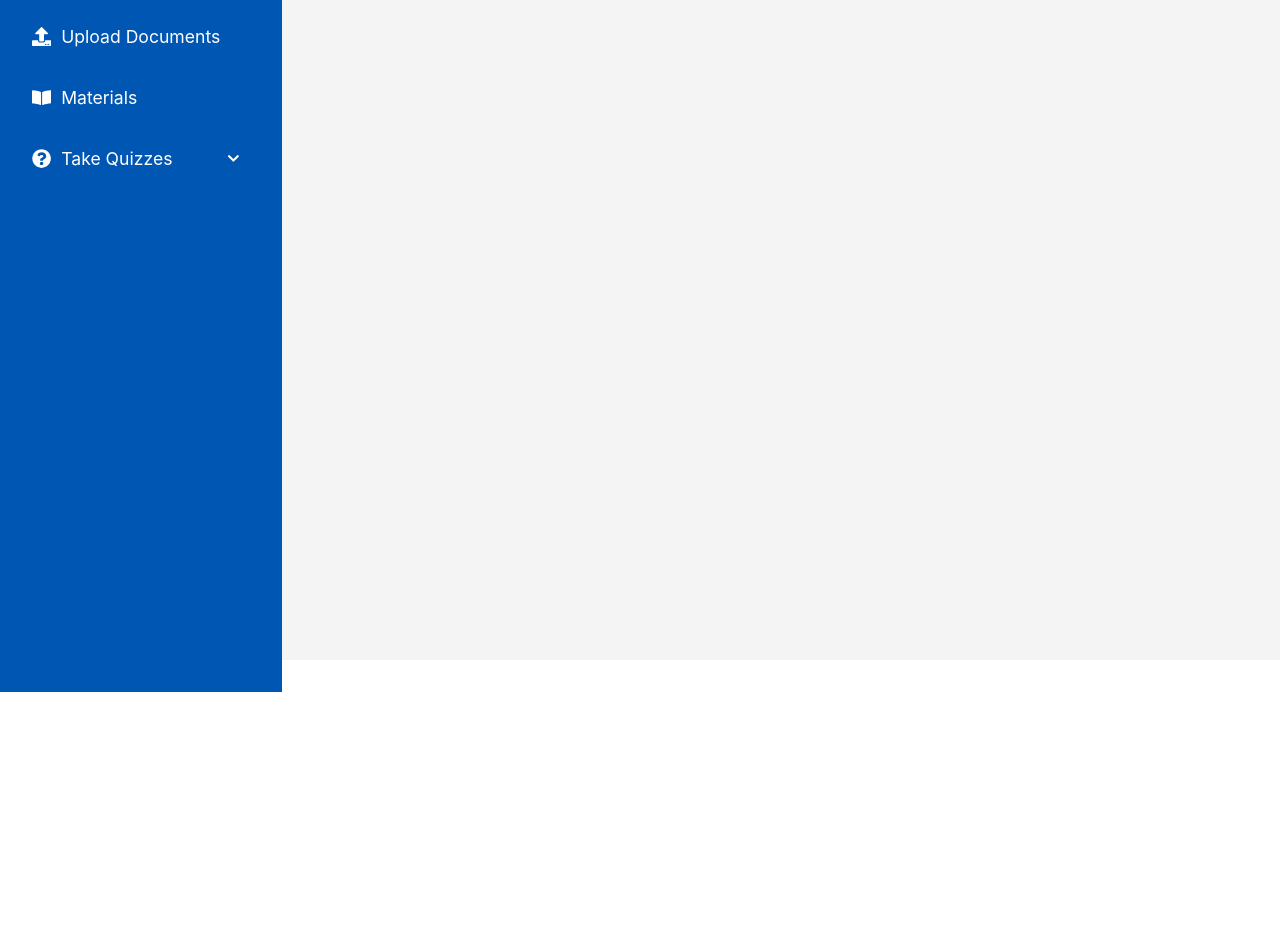
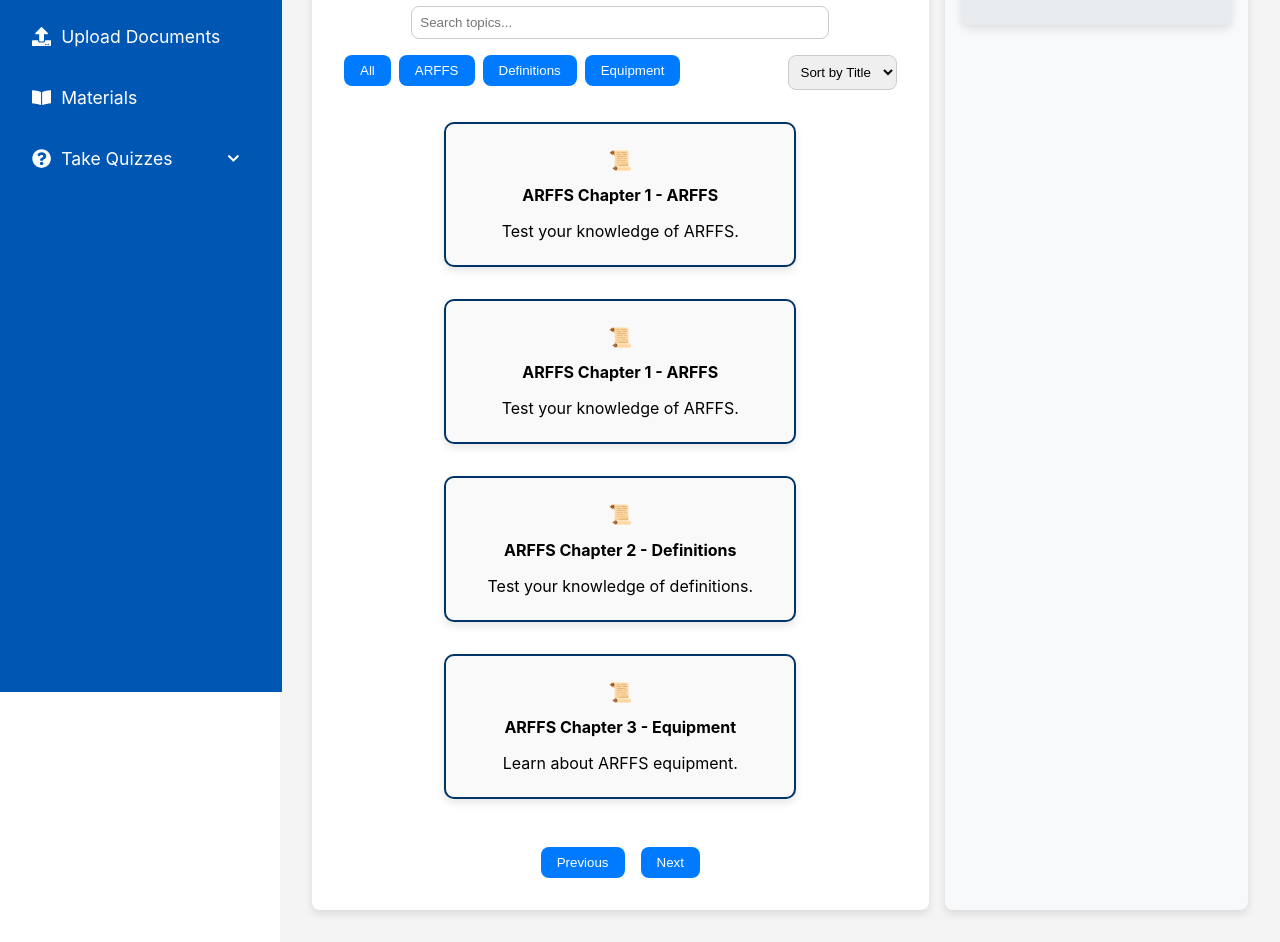
Before and after one commit to deltaNischal02/Digital_learning_Platform, a React (Create React App) app in the folder frontend/: page /quizzes/training-courses in a window 1280 px wide. Shown: the part 140-1082 px from the top of the page. Before the commit the page ends 800 px from the top, so only its background shows below. Built offline with nearby package versions, Linux system fonts and the light colour scheme.

Commit message:
Traningpage-created

```diff
--- a/frontend/src/Pages/QuizPages/TraningCoursesQuiz.jsx
+++ b/frontend/src/Pages/QuizPages/TraningCoursesQuiz.jsx
@@ -1,12 +1,321 @@
-// src/Pages/QuizPages/TrainingCoursesQuiz.js
-import React from 'react';
+import React, { useState, useEffect } from "react";
+import { useNavigate, useParams } from "react-router-dom";
+import styled from "styled-components";
+import Card from "../../Components/Card"; // Adjust the path if necessary
+import ProgressBar from "../../Components/ProgressBar"; // Adjust the path if necessary
+
+const QuizWrapper = styled.div`
+  display: flex; /* Flex layout for sidebar and main content */
+  gap: 1rem;
+`;
+
+const Sidebar = styled.div`
+  background-color: #f8f9fa; /* Light background color */
+  padding: 1rem;
+  border-radius: 8px;
+  box-shadow: 0 4px 8px rgba(0, 0, 0, 0.1);
+  width: 29%; /* Set width for sidebar */
+  position: relative;
+`;
+
+const MainContent = styled.div`
+  flex: 1; /* Allow main content to take up remaining space */
+  padding: 2rem;
+  display: flex;
+  flex-direction: column;
+  align-items: center;
+  background-color: #ffffff; /* White background for main content */
+  border-radius: 8px;
+  box-shadow: 0 4px 8px rgba(0, 0, 0, 0.1);
+`;
+
+const SearchBar = styled.input`
+  padding: 0.5rem;
+  margin-bottom: 1rem;
+  width: 100%;
+  max-width: 400px;
+  border-radius: 8px;
+  border: 1px solid #ccc;
+`;
+
+const FilterSortWrapper = styled.div`
+  display: flex;
+  justify-content: space-between;
+  width: 100%;
+  max-width: 800px;
+  margin-bottom: 1rem;
+`;
+
+const FilterButton = styled.button`
+  padding: 0.5rem 1rem;
+  margin-right: 0.5rem;
+  border: none;
+  border-radius: 8px;
+  background-color: #007bff;
+  color: white;
+  cursor: pointer;
+
+  &:hover {
+    background-color: #0056b3;
+  }
+`;
+
+const SortSelect = styled.select`
+  padding: 0.5rem;
+  border-radius: 8px;
+  border: 1px solid #ccc;
+`;
+
+const CardsContainer = styled.div`
+  display: flex;
+  flex-wrap: wrap;
+  justify-content: center; /* Center cards */
+`;
+
+const PaginationWrapper = styled.div`
+  margin-top: 2rem;
+  display: flex;
+  justify-content: center;
+`;
+
+const PaginationButton = styled.button`
+  padding: 0.5rem 1rem;
+  margin: 0 0.5rem;
+  border: none;
+  border-radius: 8px;
+  background-color: #007bff;
+  color: white;
+  cursor: pointer;
+
+  &:hover {
+    background-color: #0056b3;
+  }
+`;
+
+const ConfigSection = styled.div`
+  margin-top: 1rem;
+  padding: 1rem;
+  background-color: #e9ecef; /* Light gray background for configuration */
+  border-radius: 8px;
+  box-shadow: 0 4px 8px rgba(0, 0, 0, 0.1);
+`;
+
+const SelectWrapper = styled.div`
+  margin-top: 1rem;
+`;
+
+const Select = styled.select`
+  padding: 0.5rem;
+  margin-right: 1rem;
+  border-radius: 8px;
+  border: 1px solid #003366;
+  font-size: small;
+`;
+
+const StartButton = styled.button`
+  margin: 1rem 0rem 1rem 0;
+  color: #003366;
+  text-transform: uppercase;
+  border: 2px solid #003366;
+  padding: 10px 15px;
+  font-size: 15px;
+  font-weight: bold;
+  background: transparent;
+  position: relative;
+  transition: all 0.4s ease;
+  cursor: pointer;
+  border-radius: 8px;
+  outline: none;
+  display: flex;
+  align-items: center;
+  justify-content: center;
+
+  &:hover {
+    background-color: #e9ecef; /* Light background on hover */
+    color: blue;
+    border-color: blue;
+  }
+`;
 
 const TrainingCoursesQuiz = () => {
+  const navigate = useNavigate();
+  const { quizId } = useParams();
+
+  // Sample Data for Training Courses
+  const topics = {
+    "training-courses": [
+      { id: "chapter-1", title: "ARFFS Chapter 1 - ARFFS", category: "ARFFS", description: "Test your knowledge of ARFFS.", icon: "📜" },
+      { id: "chapter-2", title: "ARFFS Chapter 2 - Definitions", category: "Definitions", description: "Test your knowledge of definitions.", icon: "📜" },
+      { id: "chapter-3", title: "ARFFS Chapter 3 - Equipment", category: "Equipment", description: "Learn about ARFFS equipment.", icon: "📜" },
+      { id: "chapter-4", title: "ARFFS Chapter 1 - ARFFS", category: "ARFFS", description: "Test your knowledge of ARFFS.", icon: "📜" },
+
+
+    ]
+  };
+
+  const [searchTerm, setSearchTerm] = useState("");
+  const [selectedCategory, setSelectedCategory] = useState("All");
+  const [sortOption, setSortOption] = useState("Title");
+  const [currentPage, setCurrentPage] = useState(1);
+  const [topicsPerPage] = useState(10);
+  const [selectedTopic, setSelectedTopic] = useState(null);
+  const [difficulty, setDifficulty] = useState("Easy");
+  const [numberOfQuestions, setNumberOfQuestions] = useState(5);
+  const [quizDuration, setQuizDuration] = useState(30);
+  const [categories, setCategories] = useState([]);
+
+  // Extract categories dynamically
+  useEffect(() => {
+    if (topics["training-courses"]) {
+      const uniqueCategories = [
+        "All",
+        ...new Set(topics["training-courses"].map((topic) => topic.category))
+      ];
+      setCategories(uniqueCategories);
+    }
+  }, []);
+
+  const filteredTopics = topics["training-courses"]?.filter(
+    (topic) =>
+      topic.title.toLowerCase().includes(searchTerm.toLowerCase()) &&
+      (selectedCategory === "All" || topic.category === selectedCategory)
+  );
+
+  const sortedTopics = filteredTopics?.sort((a, b) => {
+    if (sortOption === "Title") return a.title.localeCompare(b.title);
+    return 0;
+  });
+
+  const indexOfLastTopic = currentPage * topicsPerPage;
+  const indexOfFirstTopic = indexOfLastTopic - topicsPerPage;
+  const currentTopics = sortedTopics?.slice(
+    indexOfFirstTopic,
+    indexOfLastTopic
+  );
+
+  const handleTopicSelect = (topicId) => {
+    setSelectedTopic(topicId);
+  };
+
+  const handleStartQuiz = () => {
+    if (selectedTopic) {
+      navigate(`/quiz/training-courses/${selectedTopic}`, {
+        state: {
+          difficulty,
+          numberOfQuestions,
+          quizDuration,
+          isMixed: difficulty === 'Mixed',
+        },
+      });
+    }
+  };
+
   return (
-    <div>
-      <h1>Training Courses Quiz</h1>
-      {/* Quiz content here */}
-    </div>
+    <QuizWrapper>
+
+      <MainContent>
+        <h1>Training Courses</h1>
+        <SearchBar
+          type="text"
+          placeholder="Search topics..."
+          value={searchTerm}
+          onChange={(e) => setSearchTerm(e.target.value)}
+        />
+        <FilterSortWrapper>
+          <div>
+            {categories.map((category) => (
+              <FilterButton
+                key={category}
+                onClick={() => setSelectedCategory(category)}
+              >
+                {category}
+              </FilterButton>
+            ))}
+          </div>
+          <SortSelect
+            value={sortOption}
+            onChange={(e) => setSortOption(e.target.value)}
+          >
+            <option value="Title">Sort by Title</option>
+          </SortSelect>
+        </FilterSortWrapper>
+
+        <CardsContainer>
+          {currentTopics?.map((topic) => (
+            <Card
+              key={topic.id}
+              icon={topic.icon}
+              title={topic.title}
+              description={topic.description}
+              onClick={() => handleTopicSelect(topic.id)}
+              isSelected={selectedTopic === topic.id}
+            />
+          ))}
+        </CardsContainer>
+
+        <PaginationWrapper>
+          <PaginationButton
+            onClick={() => setCurrentPage(currentPage - 1)}
+            disabled={currentPage === 1}
+          >
+            Previous
+          </PaginationButton>
+          <PaginationButton
+            onClick={() => setCurrentPage(currentPage + 1)}
+            disabled={indexOfLastTopic >= sortedTopics?.length}
+          >
+            Next
+          </PaginationButton>
+        </PaginationWrapper>
+      </MainContent>
+      <Sidebar>
+        {/* <ProgressBar /> */}
+        <ConfigSection>
+          <h2>Configure Your Quiz</h2>
+          {selectedTopic && (
+            <div>
+              <p>
+                <strong>Selected Topic:</strong>{" "}
+                {topics["training-courses"]?.find((topic) => topic.id === selectedTopic)?.title}
+              </p>
+              <SelectWrapper>
+                <Select
+                  value={difficulty}
+                  onChange={(e) => setDifficulty(e.target.value)}
+                >
+                  <option value="Easy">Easy</option>
+                  <option value="Medium">Medium</option>
+                  <option value="Hard">Hard</option>
+                  <option value="Mixed">Mixed</option>
+                </Select>
+                <Select
+                  value={numberOfQuestions}
+                  onChange={(e) => setNumberOfQuestions(e.target.value)}
+                >
+                  {[5, 10, 15, 20, 30, 40].map((num) => (
+                    <option key={num} value={num}>
+                      {num} Questions
+                    </option>
+                  ))}
+                </Select>
+                <Select
+                  value={quizDuration}
+                  onChange={(e) => setQuizDuration(e.target.value)}
+                >
+                  {[15, 30, 45, 60].map((num) => (
+                    <option key={num} value={num}>
+                      {num} Minutes
+                    </option>
+                  ))}
+                </Select>
+              </SelectWrapper>
+              <StartButton onClick={handleStartQuiz}>Start Quiz</StartButton>
+            </div>
+          )}
+        </ConfigSection>
+      </Sidebar>
+
+    </QuizWrapper>
   );
 };
 
```
